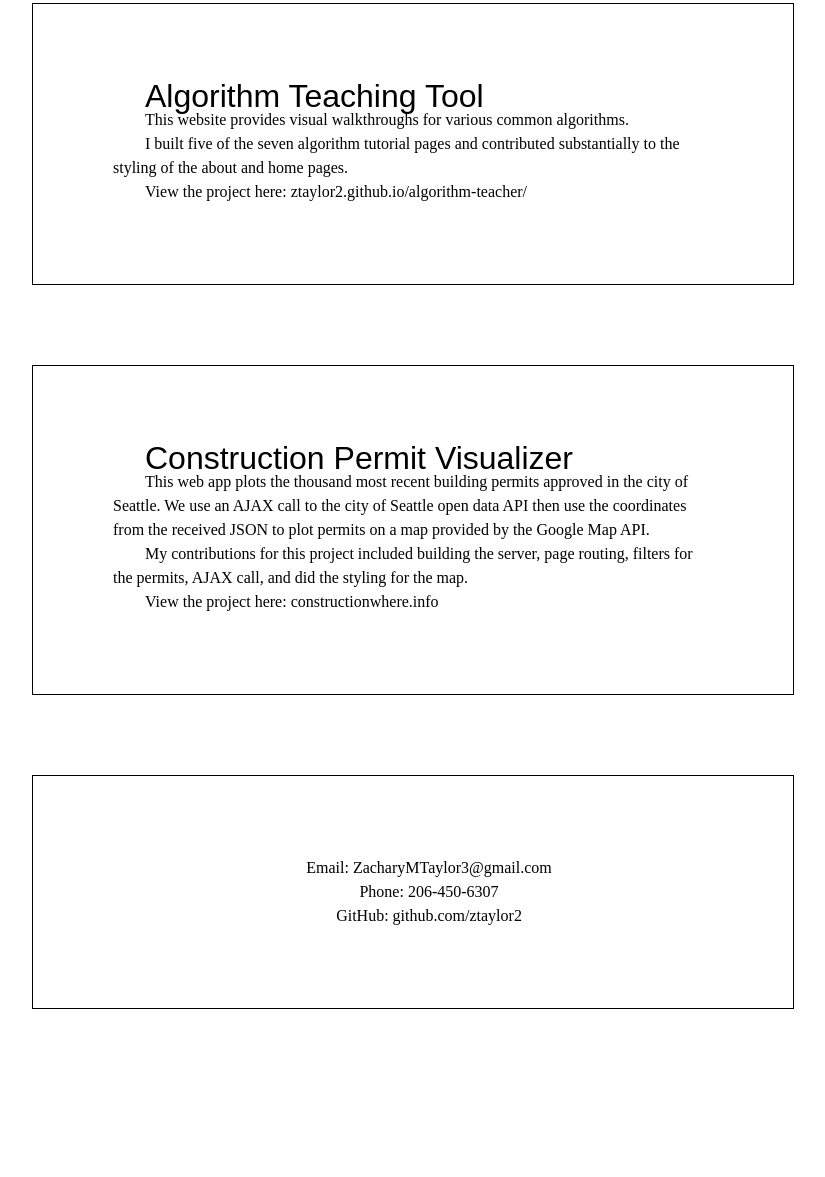
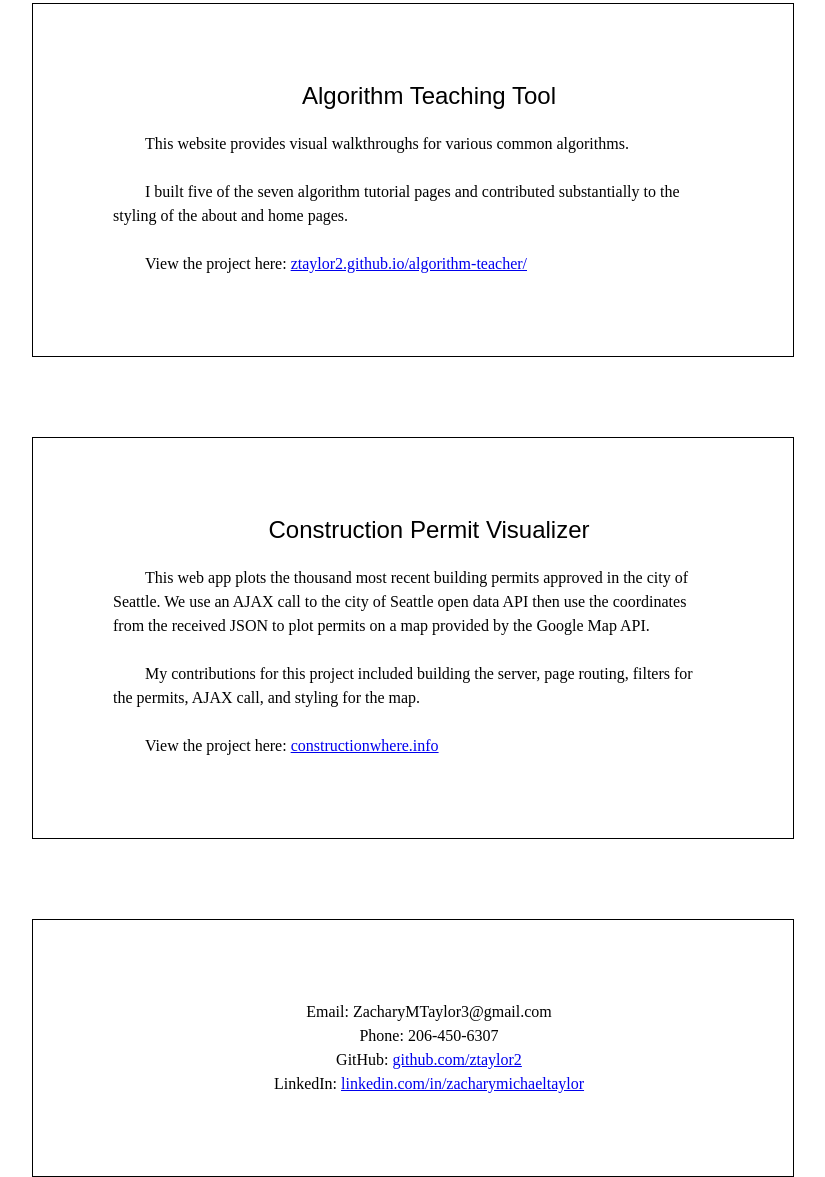
Before and after one commit to ztaylor2/personal-website, a website: page public/index.html in a window 1280 px wide. Shown: the part 533-1710 px from the top of the page, without its empty margins (227-1052 px from the left). Before the commit the page ends 1542 px from the top, so only its background shows below. Drawn offline with nearby package versions, Linux system fonts and the light colour scheme; a script that the page names is missing.

Commit message:
adding links to projects and contact pages

```diff
--- a/public/index.html
+++ b/public/index.html
@@ -51,23 +51,30 @@
 
       <section id="algorithm">
         <h2>Algorithm Teaching Tool</h2>
+        <br>
         <p>This website provides visual walkthroughs for various common algorithms.</p>
+        <br>
         <p>I built five of the seven algorithm tutorial pages and contributed substantially to the styling of the about and home pages.</p>
-        <p>View the project here: ztaylor2.github.io/algorithm-teacher/</p>
+        <br>
+        <p>View the project here: <a href="https://ztaylor2.github.io/algorithm-teacher/">ztaylor2.github.io/algorithm-teacher/</a></p>
       </section>
 
       <section id="permits">
         <h2>Construction Permit Visualizer</h2>
+        <br>
         <p>This web app plots the thousand most recent building permits approved in the city of Seattle.  We use an AJAX call to the city of Seattle open data API then use the coordinates from the received JSON to plot permits on a map provided by the Google Map API.</p>
-        <p>My contributions for this project included building the server, page routing, filters for the permits, AJAX call, and did the styling for the map.</p>
-        <p>View the project here: constructionwhere.info</p>
+        <br>
+        <p>My contributions for this project included building the server, page routing, filters for the permits, AJAX call, and styling for the map.</p>
+        <br>
+        <p>View the project here: <a href="http://www.constructionwhere.info">constructionwhere.info</a></p>
       </section>
 
       <section id="contact">
         <ul>
           <li>Email: ZacharyMTaylor3@gmail.com</li>
           <li>Phone: 206-450-6307</li>
-          <li>GitHub: github.com/ztaylor2</li>
+          <li>GitHub: <a href="https://www.github.com/ztaylor2">github.com/ztaylor2</a></li>
+          <li>LinkedIn: <a href="https://www.linkedin.com/in/zacharymichaeltaylor">linkedin.com/in/zacharymichaeltaylor</a></li>
         </ul>
       </section>
     </main>
--- a/public/style/base.css
+++ b/public/style/base.css
@@ -10,5 +10,6 @@ main section {
 
 main section h2 {
 	font-family: sans-serif;
-	font-size: 2em;
+	font-size: 1.5em;
+	text-align: center;
 }
```
